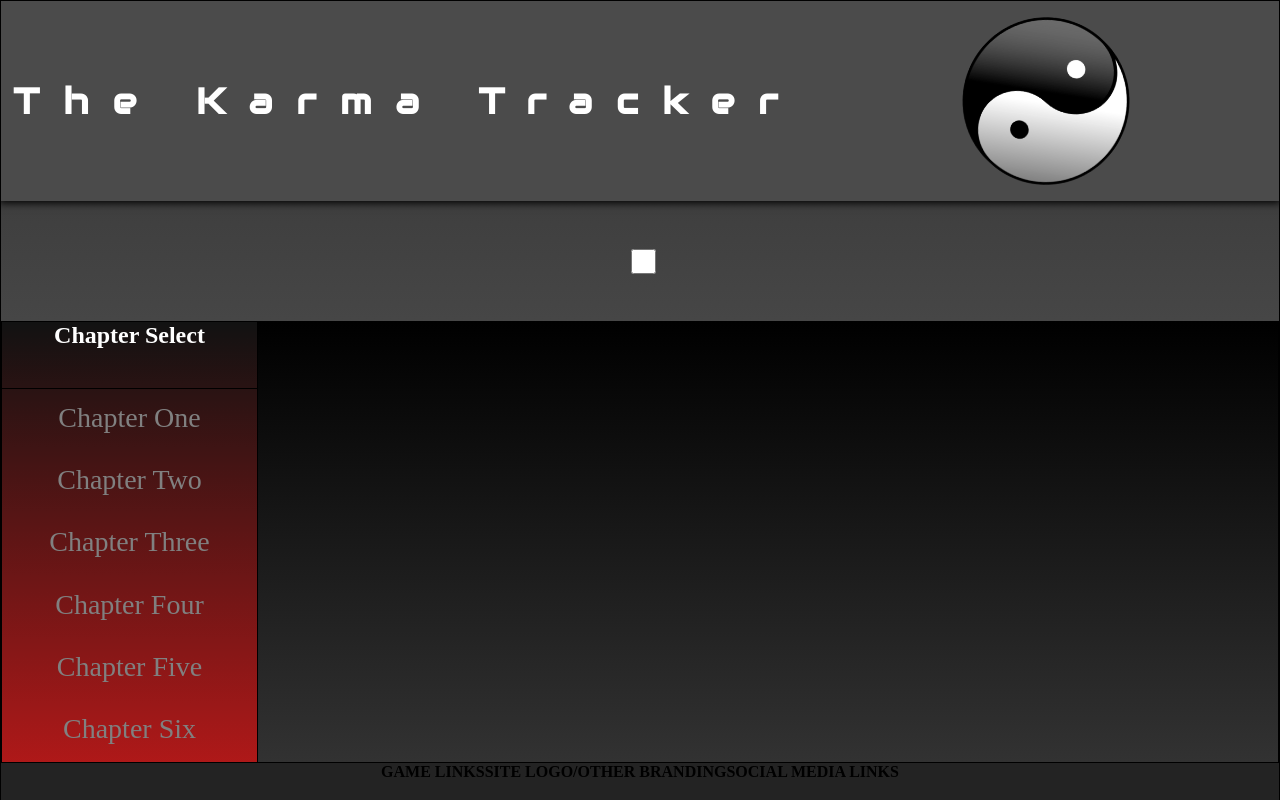
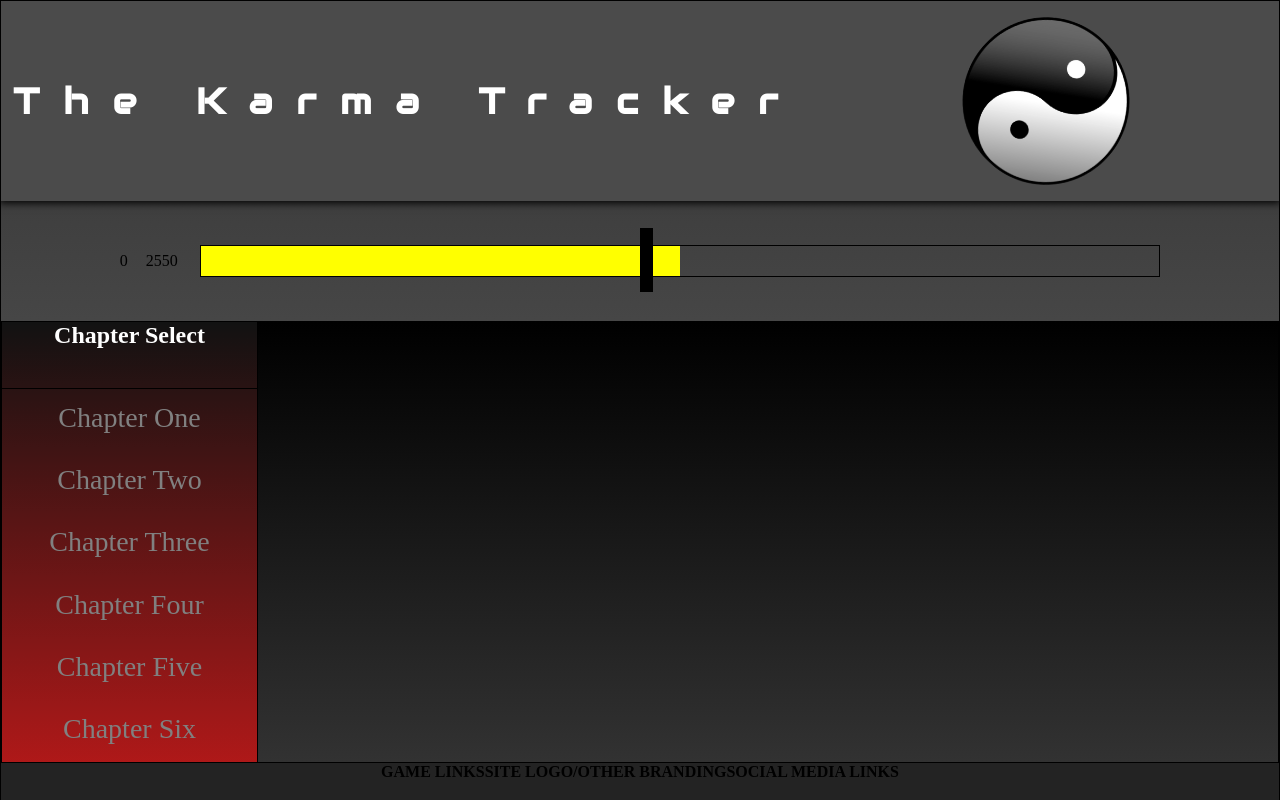
Before and after one commit to Yahzefi/Karma-Tracker-Application__React, a React (Create React App) app: page / in a window 1280 px wide. Shown: the top 800 px of the page. Built offline with nearby package versions, Linux system fonts and the light colour scheme.

Commit message:
Update Scale.js

```diff
--- a/src/components/Scale.js
+++ b/src/components/Scale.js
@@ -1,14 +1,26 @@
-import { useState } from "react"
 
-const Section = ({ chapterName, actionNumber, actionName }) => {
-    const [isChecked, setChecked] = useState(false)
+const Scale = ({ karmaStatus, currentKarma }) => {
     return (
-        <div className="item-cont" id={chapterName}>
-            <p className="item-num">{actionNumber}</p>
-            <p className="item-name">{actionName}</p>
-            <input className="act-check"  type="checkbox" onChange={()=>setChecked(!isChecked)} checked={isChecked}/>
+        <div className="scale-cont">
+            <div className="scale-num">
+                <span>0</span>
+                <span style={{paddingLeft:"22.5%"}}>25</span>
+                <span style={{textAlign: "center"}}>50</span>
+                <span style={{paddingLeft: "72.5%"}}>75</span>
+                <span style={{textAlign: "right"}}>100</span>
+            </div>
+            <div className="scale-box">
+                <div className="scale-fill" style={karmaStatus <= 40 ? {backgroundColor: "red", width: `${karmaStatus}%`} : karmaStatus >= 40 && karmaStatus <= 60 ? {backgroundColor: "yellow", width: `${karmaStatus}%`} : {backgroundColor: 'green', width: `${karmaStatus}%`}}>
+                    <p style={{textAlign: "center"}}>{currentKarma}</p>
+                </div>
+            </div>
+            <span className="scale-bar bar-0"></span>
+            <span className="scale-bar bar-25"></span>
+            <span className="scale-bar bar-50"></span>
+            <span className="scale-bar bar-75"></span>
+            <span className="scale-bar bar-100"></span>
         </div>
     )
 }
 
-export default Section
+export default Scale
```
